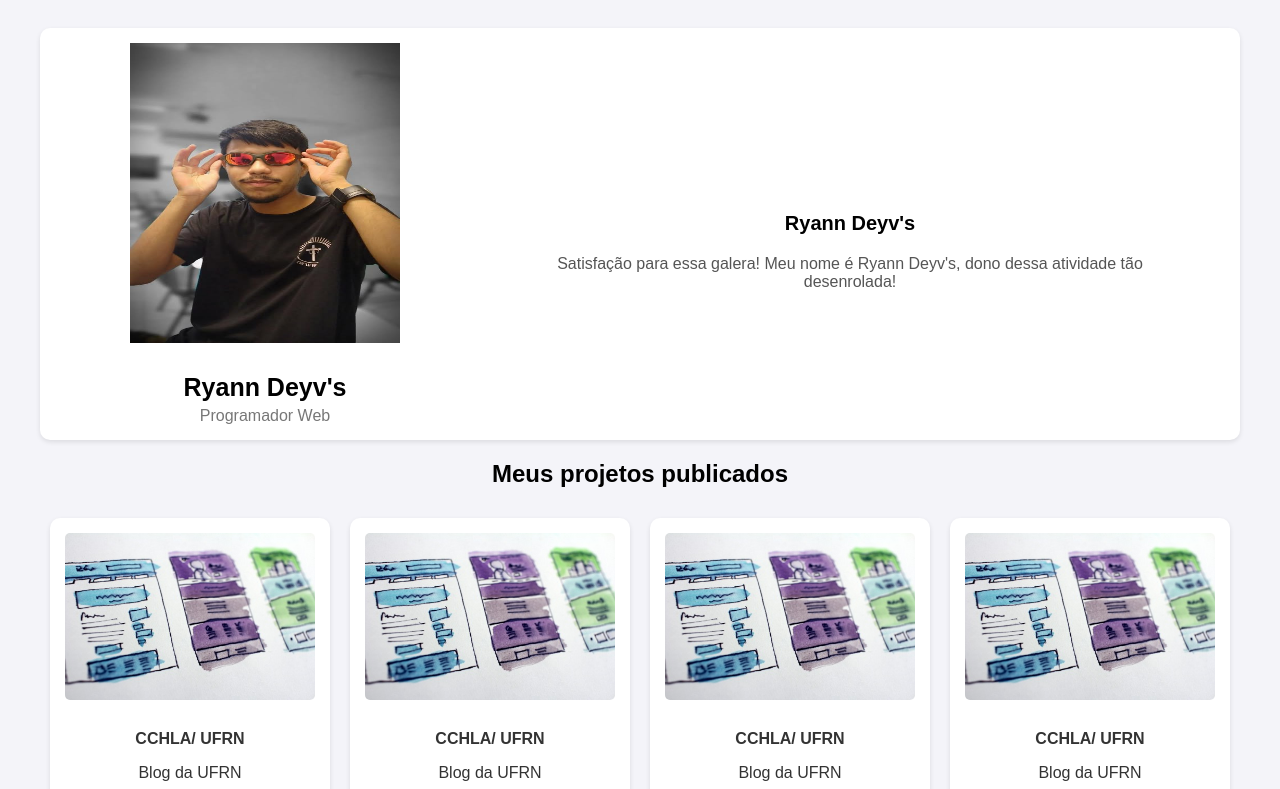
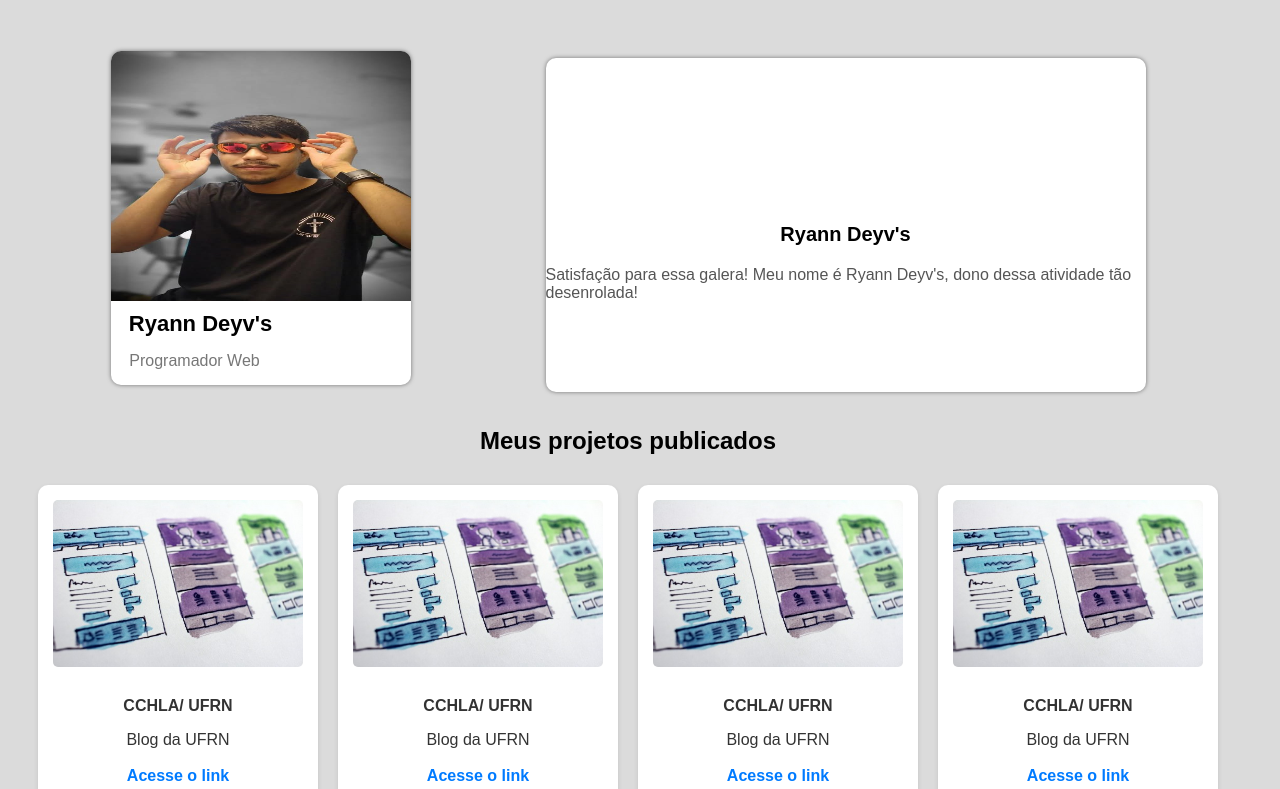
Before and after one commit to RyannD17/Design-Web, a plain HTML site: page index.html in a window 1280 px wide. Shown: the top 789 px of the page. Drawn offline with Linux system fonts and the light colour scheme.

Commit message:
Terminando

```diff
--- a/index.css
+++ b/index.css
@@ -1,12 +1,12 @@
 body {
     font-family: Arial, sans-serif;
-    background-color: #f4f4f9;
+    background-color: #dbdbdb;
     padding: 20px;
+    align-items: center;
 }
 
 section {
     max-width: 1200px;
-    margin: 0 auto;
 }
 
 header {
@@ -16,37 +16,42 @@ header {
     justify-content: space-around;
     margin-bottom: 20px;
     padding: 15px;
-    background-color: #fff;
-    border-radius: 10px;
-    box-shadow: 0 2px 5px rgba(0, 0, 0, 0.1);
 }
 
 .perfil {
     display: flex;
+    background-color: #fff;
+    border-radius: 10px;
+    box-shadow: 0px 0px 4px 0px rgb(114, 114, 114);
     flex-direction: column;
     align-items: center;
     text-align: center;
 }
 
 .perfil img {
-    width: 270px;
-    height: 300px;
+    width: 300px;
+    height: 250px;
+    border-radius: 10px 10px 0 0;
     margin-bottom: 10px;
 }
 
 .nome-perfil {
-    font-size: 25px;
-    margin-bottom: 5px;
+    font-size: 22px;
+    margin: 0px 120px 15px 0px;
 }
 
 .função {
     color: #777;
+    margin: 0px 132px 15px 0px;
 }
 
 .bio {
+    background-color: #ffffff;
+    border-radius: 10px;
+    box-shadow: 0px 0px 4px 0px rgb(114, 114, 114);
     max-width: 600px;
-    text-align: center;
     margin-top: 15px;
+    padding: 145px 0px 90px 0px;
 }
 
 .bio .nome-bio {
@@ -77,7 +82,6 @@ main {
     box-shadow: 0 2px 5px rgba(0, 0, 0, 0.1);
     padding: 15px;
     text-align: center;
-    transition: transform 0.3s;
 }
 
 .card:hover {
```
